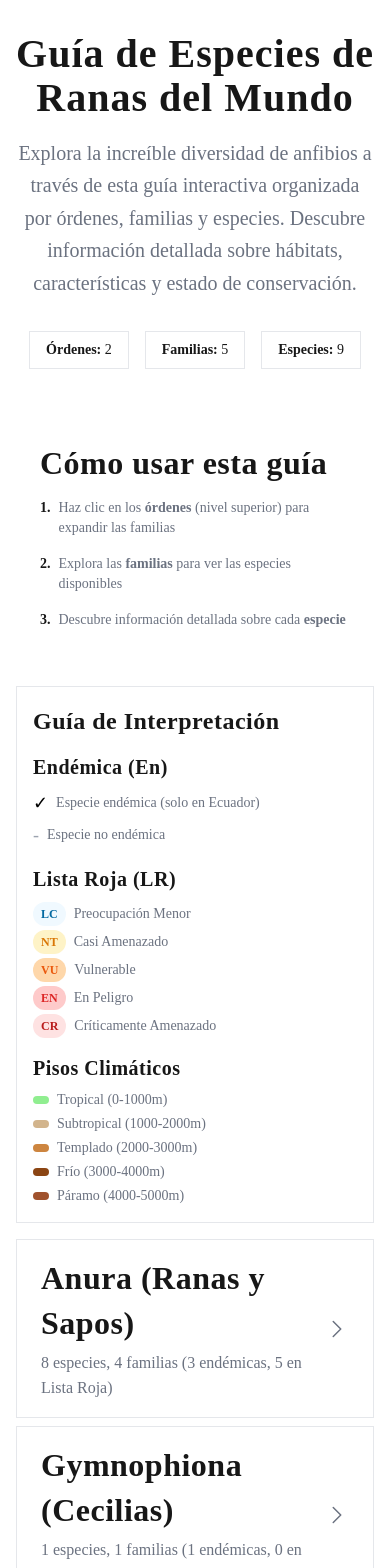
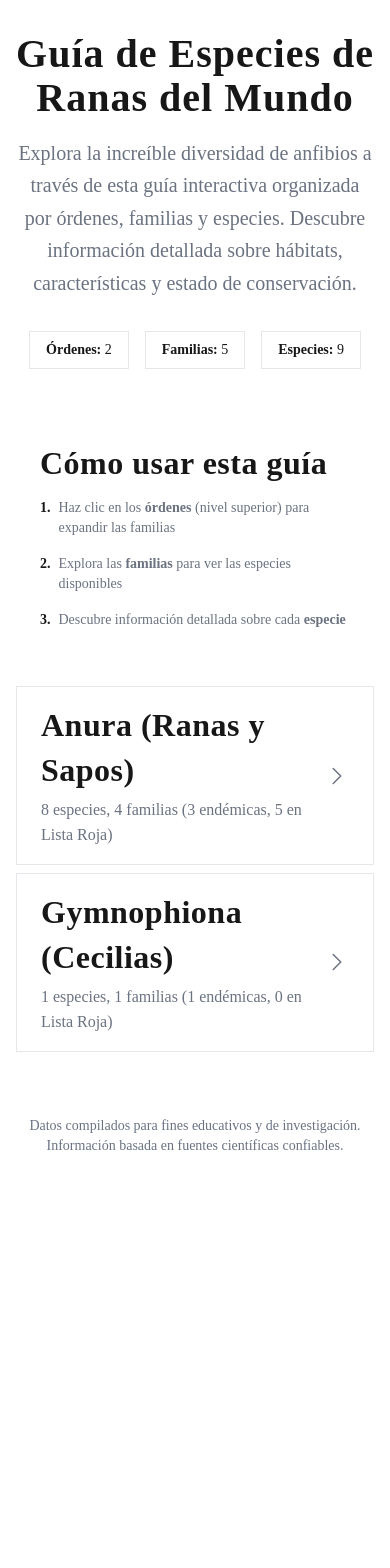
Before and after one commit to kabirivan/nested-accordion, a Next.js app: page / in a window 390 px wide. Shown: the top 1568 px of the page. After the commit the page ends 1188 px from the top, so only its background shows below. Built offline with nearby package versions, Linux system fonts and the light colour scheme.

Commit message:
lateral panel

```diff
--- a/src/components/FrogAccordion.tsx
+++ b/src/components/FrogAccordion.tsx
@@ -148,86 +148,97 @@ export default function FrogAccordion({ orders }: FrogAccordionProps) {
   );
 
   return (
-    <div className="space-y-4">
-      {/* Leyenda explicativa */}
-      <div className="bg-card p-4 border border-gray-200">
-        <h3 className="text-lg font-semibold text-primary mb-3">Guía de Interpretación</h3>
-        <div className="grid grid-cols-1 md:grid-cols-3 gap-4 text-sm">
-          {/* Columna Endémica */}
-          <div>
-            <h4 className="font-medium text-primary mb-2">Endémica (En)</h4>
-            <div className="space-y-1">
-              <div className="flex items-center gap-2">
-                <span className="text-black text-lg">✓</span>
-                <span className="text-secondary">Especie endémica (solo en Ecuador)</span>
+    <div className="flex gap-6">
+      {/* Menú lateral - Guía de Interpretación */}
+      <aside className="hidden lg:block w-80 flex-shrink-0">
+        <div className="sticky top-4 bg-card p-6 border border-gray-200">
+          <h3 className="text-xl font-semibold text-primary mb-4 pb-3 border-b border-gray-200">
+            Guía de Interpretación
+          </h3>
+
+          {/* Sección Endémica */}
+          <div className="mb-6">
+            <h4 className="font-semibold text-primary mb-3 text-sm uppercase tracking-wide">
+              Endémica (En)
+            </h4>
+            <div className="space-y-2">
+              <div className="flex items-center gap-3">
+                <span className="text-black text-xl">✓</span>
+                <span className="text-secondary text-sm">Especie endémica (solo en Ecuador)</span>
               </div>
-              <div className="flex items-center gap-2">
-                <span className="text-tertiary text-lg">-</span>
-                <span className="text-secondary">Especie no endémica</span>
+              <div className="flex items-center gap-3">
+                <span className="text-tertiary text-xl">-</span>
+                <span className="text-secondary text-sm">Especie no endémica</span>
               </div>
             </div>
           </div>
 
-          {/* Columna Lista Roja */}
-          <div>
-            <h4 className="font-medium text-primary mb-2">Lista Roja (LR)</h4>
-            <div className="space-y-1">
-              <div className="flex items-center gap-2">
+          {/* Sección Lista Roja */}
+          <div className="mb-6">
+            <h4 className="font-semibold text-primary mb-3 text-sm uppercase tracking-wide">
+              Lista Roja (LR)
+            </h4>
+            <div className="space-y-2">
+              <div className="flex items-center gap-3">
                 <span className="inline-flex items-center px-2 py-1 rounded-full text-xs font-semibold" style={{ backgroundColor: '#F0F9FF', color: '#0369A1' }}>LC</span>
-                <span className="text-secondary">Preocupación Menor</span>
+                <span className="text-secondary text-sm">Preocupación Menor</span>
               </div>
-              <div className="flex items-center gap-2">
+              <div className="flex items-center gap-3">
                 <span className="inline-flex items-center px-2 py-1 rounded-full text-xs font-semibold" style={{ backgroundColor: '#FEF3C7', color: '#D97706' }}>NT</span>
-                <span className="text-secondary">Casi Amenazado</span>
+                <span className="text-secondary text-sm">Casi Amenazado</span>
               </div>
-              <div className="flex items-center gap-2">
+              <div className="flex items-center gap-3">
                 <span className="inline-flex items-center px-2 py-1 rounded-full text-xs font-semibold" style={{ backgroundColor: '#FED7AA', color: '#EA580C' }}>VU</span>
-                <span className="text-secondary">Vulnerable</span>
+                <span className="text-secondary text-sm">Vulnerable</span>
               </div>
-              <div className="flex items-center gap-2">
+              <div className="flex items-center gap-3">
                 <span className="inline-flex items-center px-2 py-1 rounded-full text-xs font-semibold" style={{ backgroundColor: '#FECACA', color: '#DC2626' }}>EN</span>
-                <span className="text-secondary">En Peligro</span>
+                <span className="text-secondary text-sm">En Peligro</span>
               </div>
-              <div className="flex items-center gap-2">
+              <div className="flex items-center gap-3">
                 <span className="inline-flex items-center px-2 py-1 rounded-full text-xs font-semibold" style={{ backgroundColor: '#FEE2E2', color: '#B91C1C' }}>CR</span>
-                <span className="text-secondary">Críticamente Amenazado</span>
+                <span className="text-secondary text-sm">Críticamente Amenazado</span>
               </div>
             </div>
           </div>
 
-          {/* Columna Distribución */}
+          {/* Sección Pisos Climáticos */}
           <div>
-            <h4 className="font-medium text-primary mb-2">Pisos Climáticos</h4>
-            <div className="space-y-1">
-              <div className="flex items-center gap-2">
-                <div className="w-4 h-2 rounded" style={{ backgroundColor: '#90EE90' }}></div>
-                <span className="text-secondary">Tropical (0-1000m)</span>
+            <h4 className="font-semibold text-primary mb-3 text-sm uppercase tracking-wide">
+              Pisos Climáticos
+            </h4>
+            <div className="space-y-2">
+              <div className="flex items-center gap-3">
+                <div className="w-6 h-3 rounded" style={{ backgroundColor: '#90EE90' }}></div>
+                <span className="text-secondary text-sm">Tropical (0-1000m)</span>
               </div>
-              <div className="flex items-center gap-2">
-                <div className="w-4 h-2 rounded" style={{ backgroundColor: '#D2B48C' }}></div>
-                <span className="text-secondary">Subtropical (1000-2000m)</span>
+              <div className="flex items-center gap-3">
+                <div className="w-6 h-3 rounded" style={{ backgroundColor: '#D2B48C' }}></div>
+                <span className="text-secondary text-sm">Subtropical (1000-2000m)</span>
               </div>
-              <div className="flex items-center gap-2">
-                <div className="w-4 h-2 rounded" style={{ backgroundColor: '#CD853F' }}></div>
-                <span className="text-secondary">Templado (2000-3000m)</span>
+              <div className="flex items-center gap-3">
+                <div className="w-6 h-3 rounded" style={{ backgroundColor: '#CD853F' }}></div>
+                <span className="text-secondary text-sm">Templado (2000-3000m)</span>
               </div>
-              <div className="flex items-center gap-2">
-                <div className="w-4 h-2 rounded" style={{ backgroundColor: '#8B4513' }}></div>
-                <span className="text-secondary">Frío (3000-4000m)</span>
+              <div className="flex items-center gap-3">
+                <div className="w-6 h-3 rounded" style={{ backgroundColor: '#8B4513' }}></div>
+                <span className="text-secondary text-sm">Frío (3000-4000m)</span>
               </div>
-              <div className="flex items-center gap-2">
-                <div className="w-4 h-2 rounded" style={{ backgroundColor: '#A0522D' }}></div>
-                <span className="text-secondary">Páramo (4000-5000m)</span>
+              <div className="flex items-center gap-3">
+                <div className="w-6 h-3 rounded" style={{ backgroundColor: '#A0522D' }}></div>
+                <span className="text-secondary text-sm">Páramo (4000-5000m)</span>
               </div>
             </div>
           </div>
         </div>
-      </div>
+      </aside>
 
-      {/* Acordeón principal */}
-      <div className="space-y-2">
-        {orders.map(renderOrder)}
-      </div>
+      {/* Contenido principal - Acordeón */}
+      <main className="flex-1 min-w-0">
+        <div className="space-y-2">
+          {orders.map(renderOrder)}
+        </div>
+      </main>
     </div>
   );
 }
```
